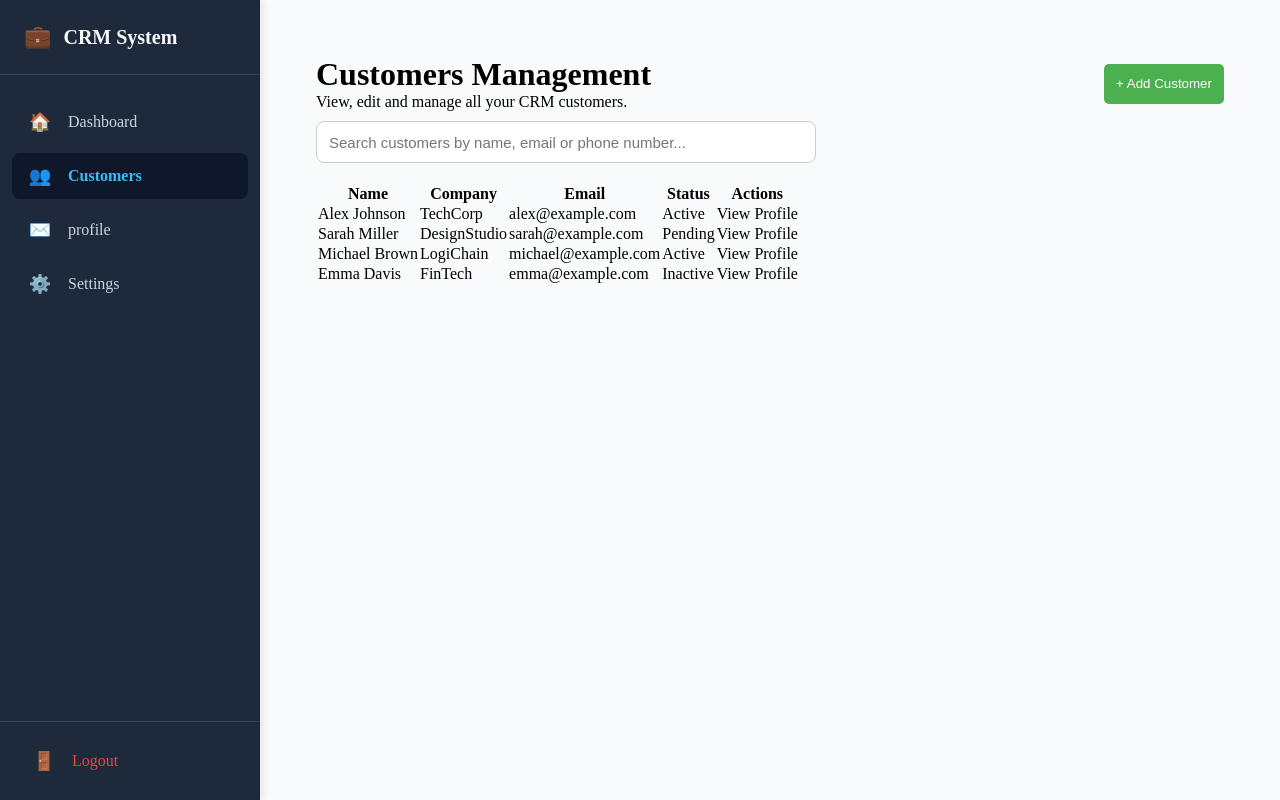
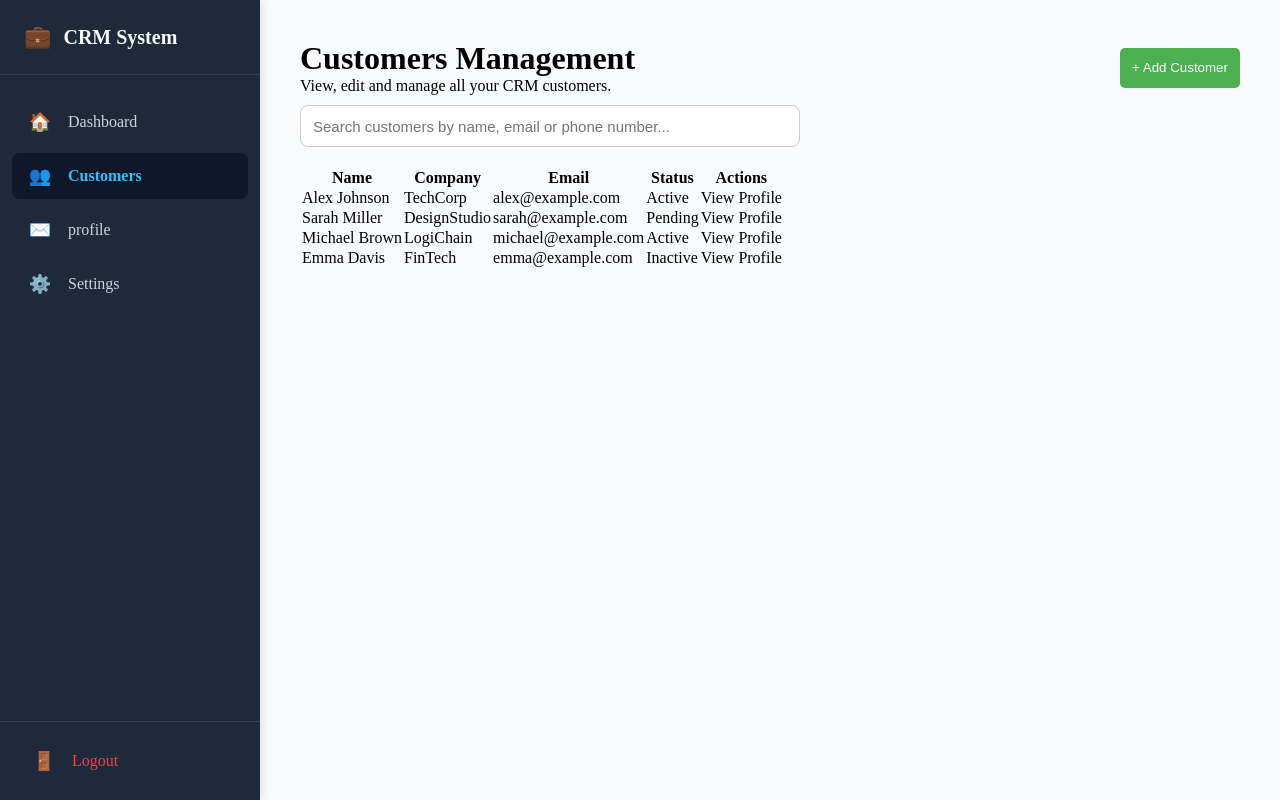
Before and after one commit to benjamin-dreje/Crm-System, a Next.js app in the folder frontend/: page /crm/customers in a window 1280 px wide. Built offline with nearby package versions, Linux system fonts and the light colour scheme.

Commit message:
base line

```diff
--- a/frontend/src/app/crm/customers/customers.css
+++ b/frontend/src/app/crm/customers/customers.css
@@ -6,7 +6,6 @@
 
 .customers-page {
   width: 100%;
-  padding: 16px;
   overflow-x: hidden;
 }
 
--- a/frontend/src/app/crm/page.js
+++ b/frontend/src/app/crm/page.js
@@ -8,7 +8,6 @@ export default function HomeCrm() {
           display: "flex",
           justifyContent: "space-between",
           alignItems: "center",
-          padding: "20px",
         }}
       >
         <h1>CRM Dashboard</h1>
```
